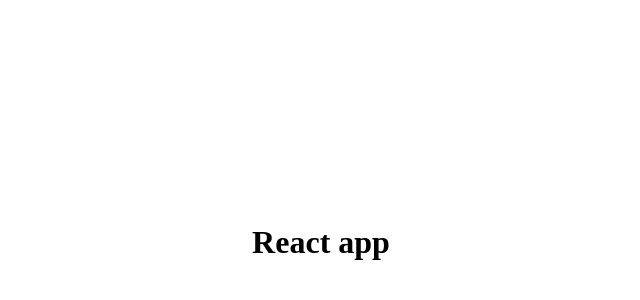
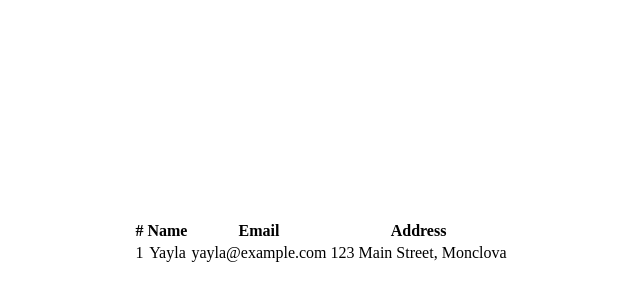
Before and after one commit to floreslog/mern-crud-application, a React (Vite) app in the folder client/: page / in a window 1280 px wide. Shown: the part 158-458 px from the top of the page, without its empty margins (319-959 px from the left). Built offline with nearby package versions, Linux system fonts and the light colour scheme.

Commit message:
chore: change initial component

```diff
--- a/client/src/App.jsx
+++ b/client/src/App.jsx
@@ -1,11 +1,9 @@
 import './App.css';
+import User from './get-user/User.jsx'
 
 function App() {
-
   return (
-    <>
-      <h1>React app</h1>
-    </>
+    <User/>
   )
 }
 
```
